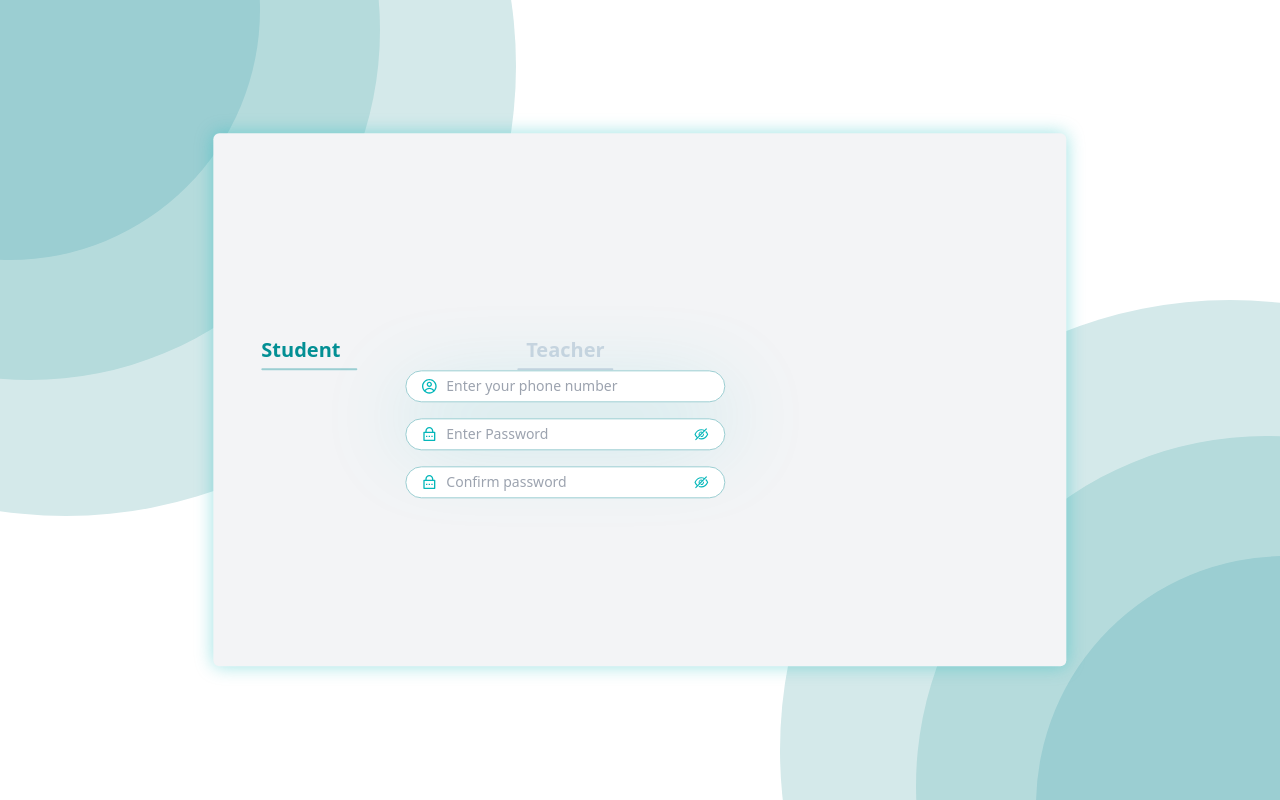
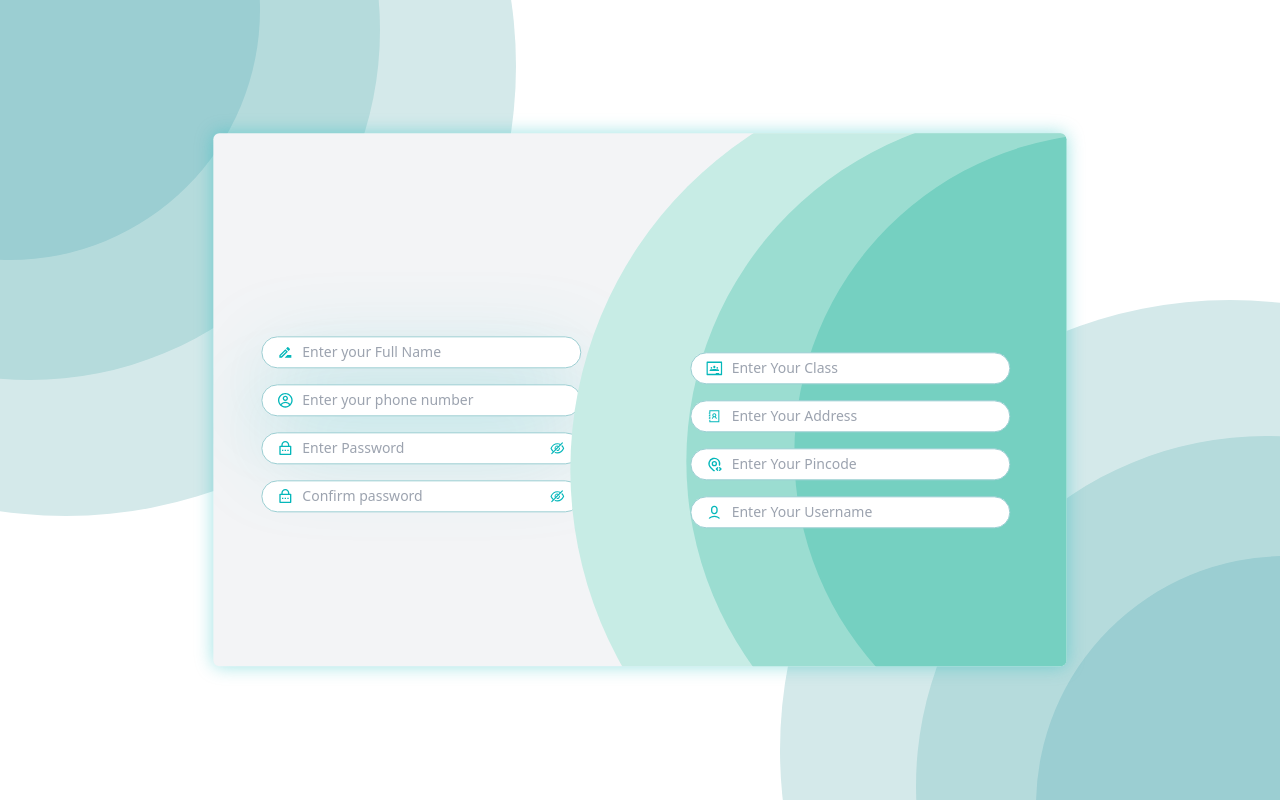
Before and after one commit to joysarkar18/where-is-my-tutor, a React (Vite) app in the folder where-is-my-tutor-frontend/: page /register in a window 1280 px wide. Built offline with nearby package versions, Linux system fonts and the light colour scheme.

Commit message:
register page for student

```diff
--- a/where-is-my-tutor-frontend/src/screens/register.jsx
+++ b/where-is-my-tutor-frontend/src/screens/register.jsx
@@ -3,9 +3,13 @@ import { CgProfile } from "react-icons/cg";
 import { RiLockPasswordLine } from "react-icons/ri";
 import { AiOutlineEye } from "react-icons/ai";
 import { AiOutlineEyeInvisible } from "react-icons/ai";
+import { MdOutlineDriveFileRenameOutline } from "react-icons/md";
+import { SiGoogleclassroom } from "react-icons/si";
+import { LiaAddressBook } from "react-icons/lia";
+import { TbMapPinCode } from "react-icons/tb";
+import { RiUser6Line } from "react-icons/ri";
 
 function Register() {
-  const [selectedUserType, setSelectedUserType] = useState(0);
   const [isPasswordShowing, setIsPasswordShowing] = useState(true);
   const [password, setPassword] = useState("");
   const [confirmPassword, setConfirmPassword] = useState("");
@@ -35,53 +39,20 @@ function Register() {
         <div className="flex flex-col items-start justify-center">
           <div className="flex flex-row items-start justify-start space-x-8 sm:space-x-12 h-32 mx-10 sm:mx-6">
             <div className="flex flex-col items-start justify-start ">
-              <a
-                className={`${
-                  selectedUserType == 0
-                    ? "text-baseColor-600"
-                    : "text-slate-300"
-                } ${
-                  selectedUserType == 1
-                    ? "hover:text-baseColor-400"
-                    : "hover:text-baseColor-600"
-                } whitespace-nowrap text-xl font-bold mb-1 cursor-pointer`}
-                onClick={() => {
-                  setSelectedUserType(0);
-                }}
-              >
-                Student
-              </a>
-              <div
-                className={`h-[2px] w-24 rounded-full ${
-                  selectedUserType == 0 ? "bg-baseColor-300" : "bg-slate-300"
-                }`}
-              ></div>
-            </div>
-
-            <div className="flex flex-col justify-center items-center">
-              <a
-                className={`${
-                  selectedUserType == 1
-                    ? "text-baseColor-600"
-                    : "text-slate-300"
-                } ${
-                  selectedUserType == 0
-                    ? "hover:text-baseColor-400"
-                    : "hover:text-baseColor-600"
-                } whitespace-nowrap text-xl font-bold mb-1 cursor-pointer`}
-                onClick={() => {
-                  setSelectedUserType(1);
-                }}
-              >
-                Teacher
-              </a>
-              <div
-                className={`h-[2px] w-24 rounded-full ${
-                  selectedUserType == 1 ? "bg-baseColor-300" : "bg-slate-300"
-                }`}
-              ></div>
               <div className="flex flex-col items-start justify-center">
                 <div className="shadow-[rgba(5,_183,_186,_0.3)_0px_30px_90px] rounded-full flex justify-center w-64 sm:w-80">
+                  <div className="relative">
+                    <input
+                      id="Full Name"
+                      name="Full name"
+                      type="Full Name"
+                      className="rounded-full w-64 sm:w-80 h-8 text-baseColor-600 shadow-baseColor-100 relative block px-10 py-1 border border-baseColor-300 focus:border-baseColor-600 focus:ring-0 focus:outline-none sm:text-sm"
+                      placeholder="Enter your Full Name"
+                    />
+                    <MdOutlineDriveFileRenameOutline className="top-2 left-4 absolute text-baseColor-400" />
+                  </div>
+                </div>
+                <div className="shadow-[rgba(5,_183,_186,_0.3)_0px_30px_90px] rounded-full flex justify-center w-64 sm:w-80 mt-4 space-y-2">
                   <div className="relative">
                     <input
                       id="Phone number"
@@ -169,6 +140,71 @@ function Register() {
             </div>
           </div>
         </div>
+        <div>
+          <div className="relative hidden lg:block">
+            <div className="h-[800px] w-[800px] fixed right-[-29rem] xl:right-[-19rem] top-[-4.0rem] bg-logIn-200 rounded-full">
+              <div className="h-[700px] w-[700px] fixed right-[-30rem] xl:right-[-20rem] top-[-1.4rem] bg-logIn-300 rounded-full">
+                <div className="h-[640px] w-[640px] fixed right-[-32rem] xl:right-[-23rem] top-[0rem] bg-logIn-500 rounded-full"></div>
+              </div>
+            </div>
+          </div>
+          <div className="flex flex-col items-start justify-center">
+            <div className="flex flex-row items-start justify-start space-x-8 sm:space-x-12 h-32 mx-10 sm:mx-6">
+              <div className="flex flex-col items-start justify-start ">
+                <div className="flex flex-col items-start justify-center">
+                  <div className="shadow-[rgba(5,_183,_186,_0.3)_0px_30px_90px] rounded-full flex justify-center w-64 sm:w-80 mt-4 space-y-2">
+                    <div className="relative">
+                      <input
+                        id="Current Class"
+                        name="Current Class "
+                        type="Current Class"
+                        className=" rounded-full w-64 sm:w-80 h-8 text-baseColor-600 shadow-baseColor-100 relative block px-10 py-1 border border-baseColor-300 focus:border-baseColor-600 focus:ring-0 focus:outline-none sm:text-sm"
+                        placeholder="Enter Your Class"
+                      />
+                      <SiGoogleclassroom className="top-2 left-4 absolute text-baseColor-400" />
+                    </div>
+                  </div>
+                  <div className="shadow-[rgba(5,_183,_186,_0.3)_0px_30px_90px] rounded-full flex justify-center w-64 sm:w-80 mt-4 space-y-2">
+                    <div className="relative">
+                      <input
+                        id="Address"
+                        name="Address "
+                        type="Address"
+                        className=" rounded-full w-64 sm:w-80 h-8 text-baseColor-600 shadow-baseColor-100 relative block px-10 py-1 border border-baseColor-300 focus:border-baseColor-600 focus:ring-0 focus:outline-none sm:text-sm"
+                        placeholder="Enter Your Address"
+                      />
+                      <LiaAddressBook className="top-2 left-4 absolute text-baseColor-400" />
+                    </div>
+                  </div>
+                  <div className="shadow-[rgba(5,_183,_186,_0.3)_0px_30px_90px] rounded-full flex justify-center w-64 sm:w-80 mt-4 space-y-2">
+                    <div className="relative">
+                      <input
+                        id="Pincode"
+                        name="Pincode"
+                        type="Pincode"
+                        className=" rounded-full w-64 sm:w-80 h-8 text-baseColor-600 shadow-baseColor-100 relative block px-10 py-1 border border-baseColor-300 focus:border-baseColor-600 focus:ring-0 focus:outline-none sm:text-sm"
+                        placeholder="Enter Your Pincode"
+                      />
+                      <TbMapPinCode className="top-2 left-4 absolute text-baseColor-400" />
+                    </div>
+                  </div>
+                  <div className="shadow-[rgba(5,_183,_186,_0.3)_0px_30px_90px] rounded-full flex justify-center w-64 sm:w-80 mt-4 space-y-2">
+                    <div className="relative">
+                      <input
+                        id="Username"
+                        name="Username"
+                        type="Username"
+                        className=" rounded-full w-64 sm:w-80 h-8 text-baseColor-600 shadow-baseColor-100 relative block px-10 py-1 border border-baseColor-300 focus:border-baseColor-600 focus:ring-0 focus:outline-none sm:text-sm"
+                        placeholder="Enter Your Username"
+                      />
+                      <RiUser6Line className="top-2 left-4 absolute text-baseColor-400" />
+                    </div>
+                  </div>
+                </div>
+              </div>
+            </div>
+          </div>
+        </div>
       </div>
     </div>
   );
```
